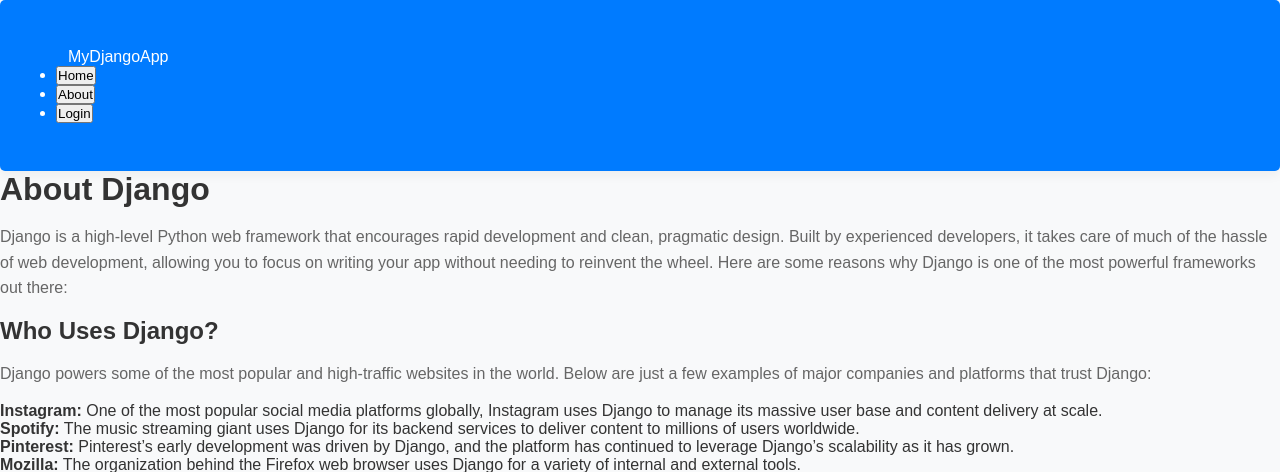
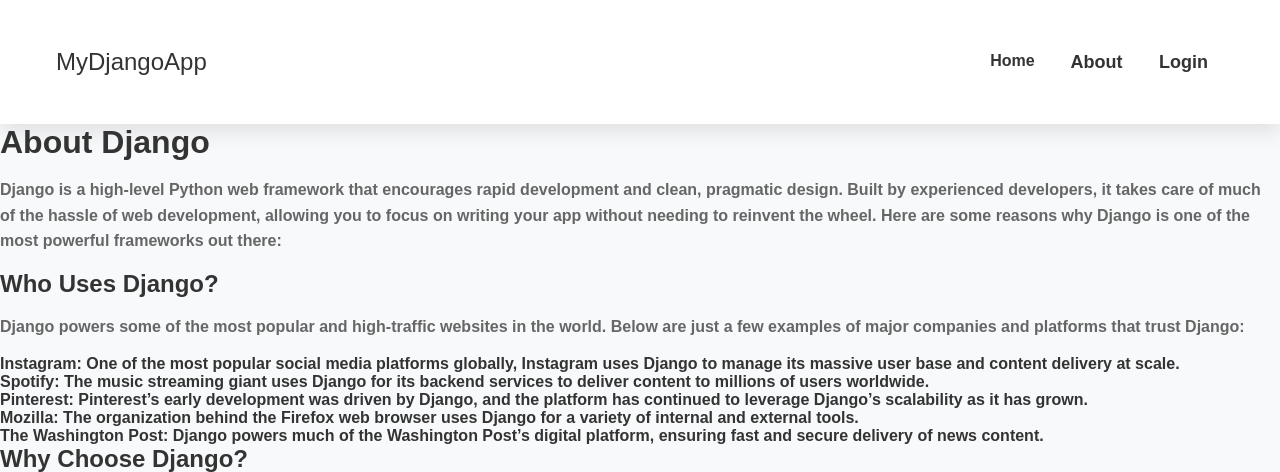
Before and after one commit to Mahmoud732/My-web-app, a Django app: page /about in a window 1280 px wide. Shown: the top 472 px of the page. Run offline with Django 5.2, Linux system fonts and the light colour scheme.

Commit message:
Initial commit

```diff
--- a/Project/static/css/style.css
+++ b/Project/static/css/style.css
@@ -140,34 +140,47 @@ footer a:hover {
 
 /* Navbar Styles */
 .navbar {
+    background-color: #fff;
+    width: 100%;
+    box-shadow: 0 8px 20px rgba(0, 0, 0, 0.1);
+    padding: 1rem;
+}
+
+.navbar .container {
+    display: flex;
+    justify-content: space-between; /* This will place the brand on the left and nav links on the right */
+    align-items: center;
+}
+
+.brand {
+    font-size: 24px;
+    color: #333;
+    text-decoration: none;
+}
+
+.nav-links {
+    list-style: none;
+    display: flex;
+    gap: 20px; /* Space between buttons */
+    margin-left: auto; /* Pushes nav-links to the right */
+}
+
+.nav-links li {
+    display: inline;
+}
+
+.nav-links a {
+    color: #333;
+    text-decoration: none;
+    font-size: 18px;
+    padding: 0.5rem 1rem;
+    border-radius: 5px;
+    transition: background-color 0.3s, color 0.3s;
+}
+
+.nav-links a:hover {
     background-color: #007bff;
     color: white;
-    padding: 1rem;
-    box-shadow: 0 4px 12px rgba(0, 0, 0, 0.05);
-    border-radius: 5px;
-}
-
-.navbar a {
-    color: white;
-    text-decoration: none;
-    padding: 0.75rem;
-    border-radius: 5px;
-    transition: background-color 0.3s ease;
-}
-
-.navbar a:hover {
-    background-color: #0056b3;
-}
-
-.navbar-brand {
-    font-size: 1.5rem;
-    font-weight: 700;
-    color: white;
-}
-
-.navbar-nav {
-    display: flex;
-    justify-content: space-between;
 }
 
 /* Buttons */
--- a/templates/parts/navbar.html
+++ b/templates/parts/navbar.html
@@ -2,9 +2,9 @@
     <div class="container">
         <a href="/" class="brand">MyDjangoApp</a>
         <ul class="nav-links">
-            <li><button href="{% url 'products' %}">Home</button></li>
-            <li><button href="{% url 'about' %}">About</button></li>
-            <li><button href="{% url 'LoginPage' %}">Login</button></li>
+            <li><b href="{% url 'products' %}">Home</a></li>
+            <li><a href="{% url 'about' %}">About</a></li>
+            <li><a href="{% url 'LoginPage' %}">Login</a></li>
         </ul>
     </div>
 </nav>
```
Also changed, not shown: static/css/style.css (+39 -26 lines).
